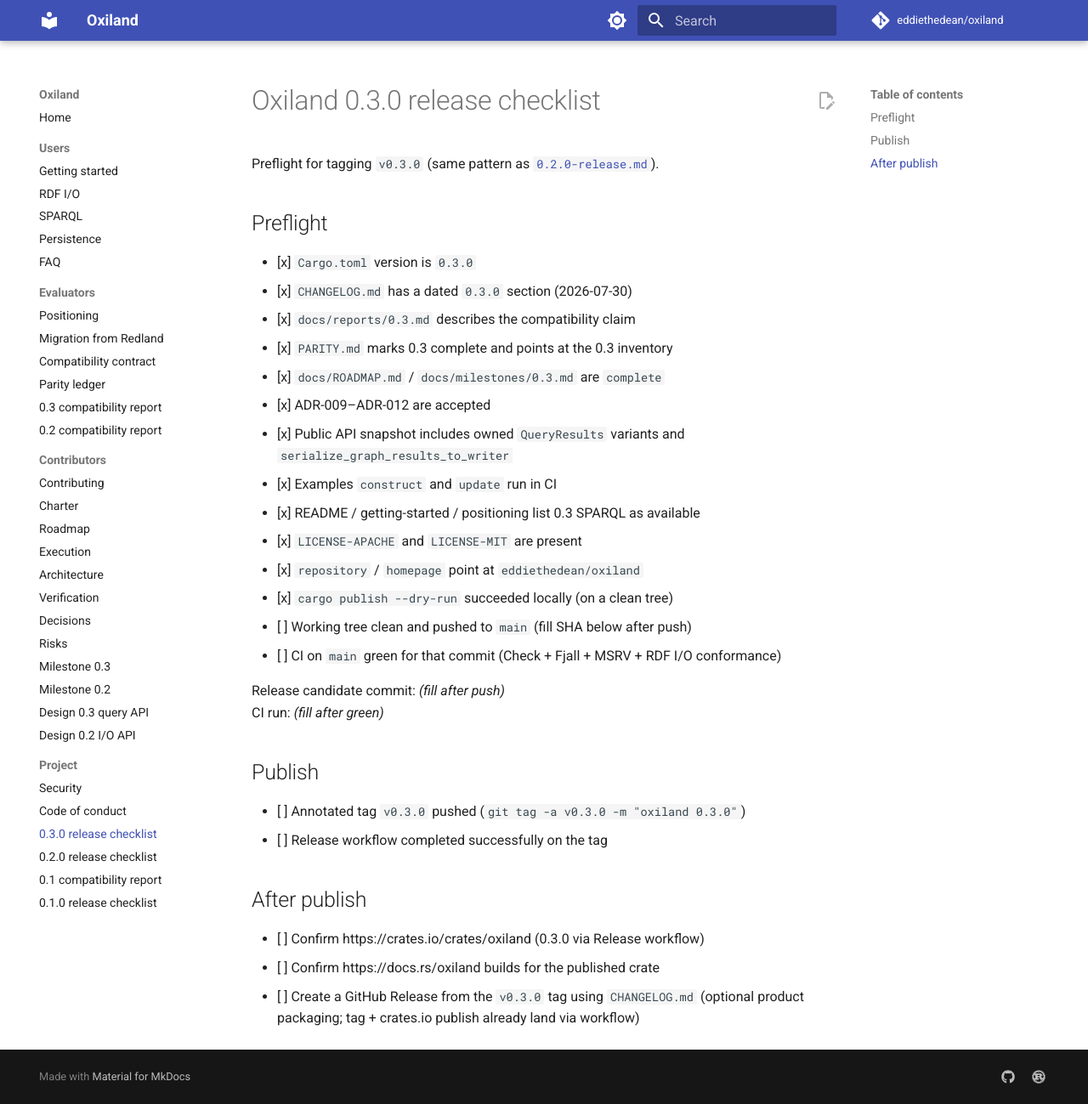
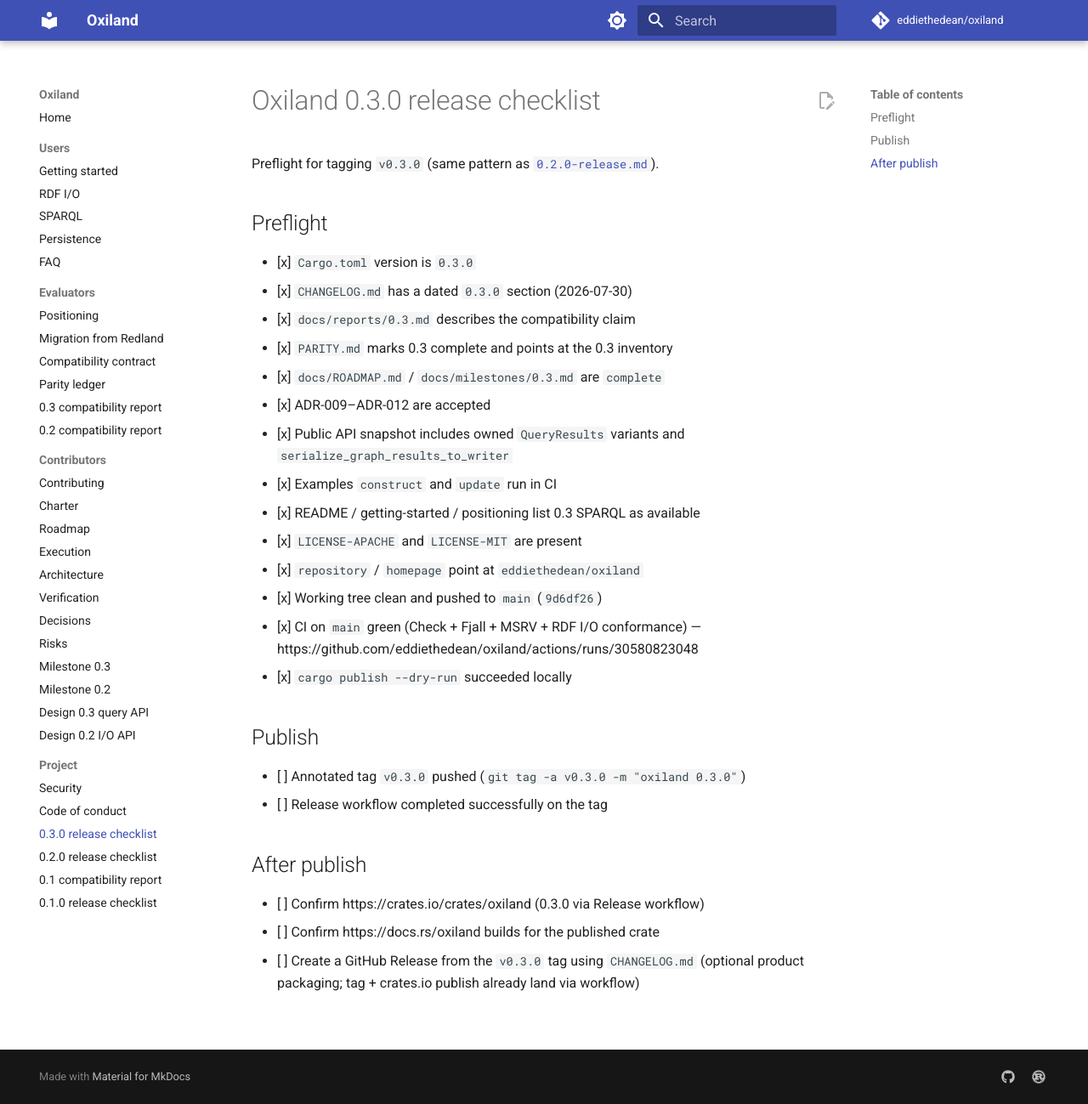
Before and after one commit to eddiethedean/oxiland, an MkDocs documentation site: the page built from docs/reports/0.3.0-release.md, in a window 1280 px wide and 1299 px high. Shown: the whole window at 85% size. Built offline with MkDocs 1.6.1 and Material for MkDocs 9.7.7, drawn with Linux system fonts in a browser that asks for light colours; comment, search, counter and statistics services are not loaded.

Commit message:
Record 0.3.0 release preflight evidence on main.

```diff
--- a/docs/reports/0.3.0-release.md
+++ b/docs/reports/0.3.0-release.md
@@ -17,13 +17,10 @@ Preflight for tagging `v0.3.0` (same pattern as
 - [x] README / getting-started / positioning list 0.3 SPARQL as available
 - [x] `LICENSE-APACHE` and `LICENSE-MIT` are present
 - [x] `repository` / `homepage` point at `eddiethedean/oxiland`
-- [x] `cargo publish --dry-run` succeeded locally (on a clean tree)
-- [ ] Working tree clean and pushed to `main` (fill SHA below after push)
-- [ ] CI on `main` green for that commit (Check + Fjall + MSRV + RDF I/O
-  conformance)
-
-Release candidate commit: _(fill after push)_
-CI run: _(fill after green)_
+- [x] Working tree clean and pushed to `main` (`9d6df26`)
+- [x] CI on `main` green (Check + Fjall + MSRV + RDF I/O conformance) —
+  https://github.com/eddiethedean/oxiland/actions/runs/30580823048
+- [x] `cargo publish --dry-run` succeeded locally
 
 ## Publish
 
```
